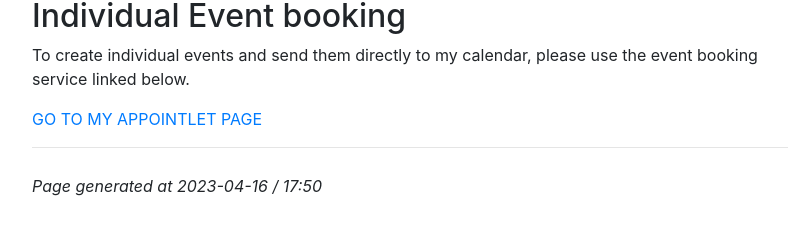
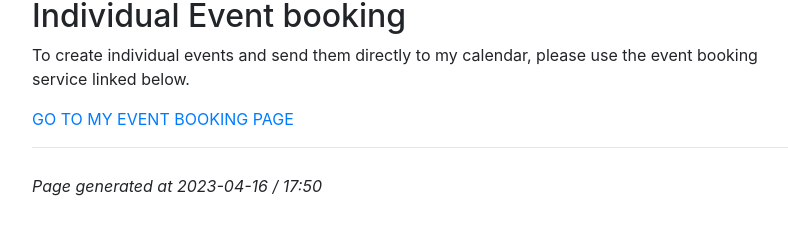
Before and after one commit to janxb/janxb.github.io, a Jekyll site: the page built from _pages/calendar.md, in a window 1280 px wide. Shown: the part 131-366 px from the top of the page, without its empty margins (223-1011 px from the left). Built offline with Jekyll 4.4.1, drawn with Linux system fonts in a browser that asks for light colours; our own code applies the rules of GitHub Pages for plain Markdown files.

Commit message:
Update calendar.md

```diff
--- a/_pages/calendar.md
+++ b/_pages/calendar.md
@@ -14,4 +14,4 @@ Because you are viewing this page, I assume that you want to plan an event with
 
 To create individual events and send them directly to my calendar, please use the event booking service linked below.
 
-[GO TO MY APPOINTLET PAGE](https://janbrodda.appointlet.com)
+[GO TO MY EVENT BOOKING PAGE]([https://janbrodda.appointlet.com](https://outlook.office.com/bookwithme/user/5c464b54af584a5f87e665e267abc7db@janbrodda.de?anonymous&ep=plink))
```
